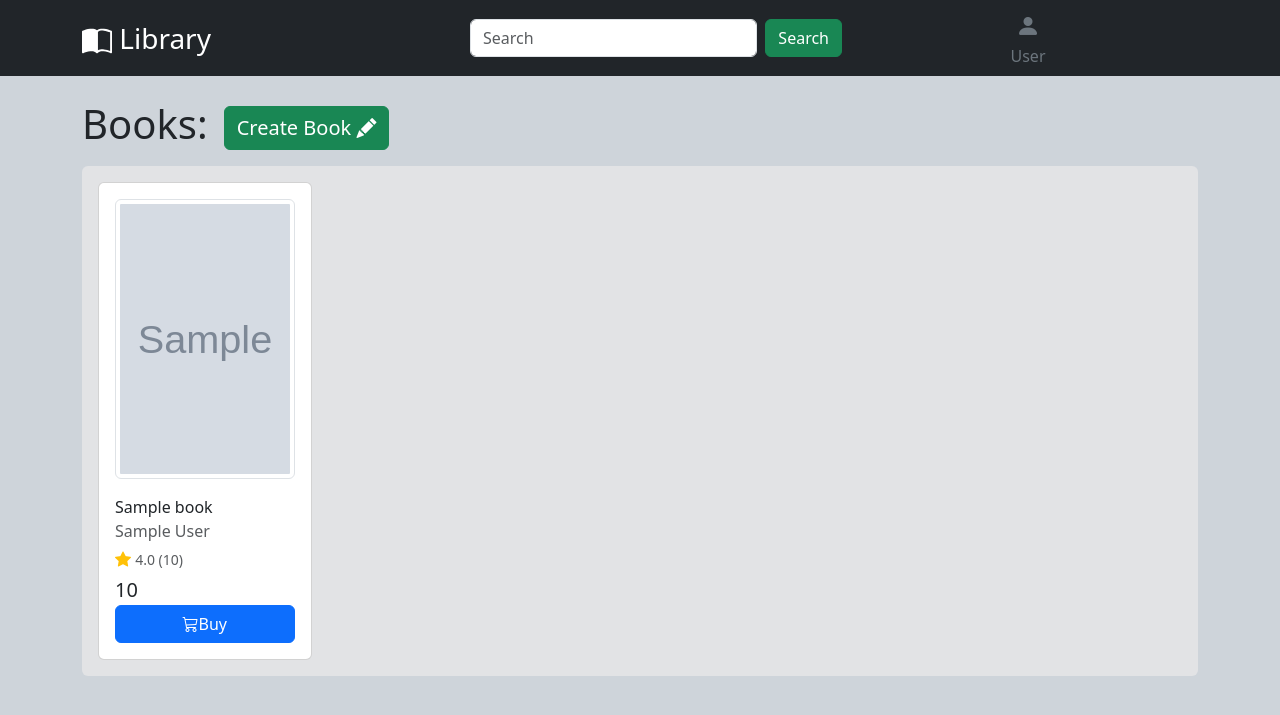
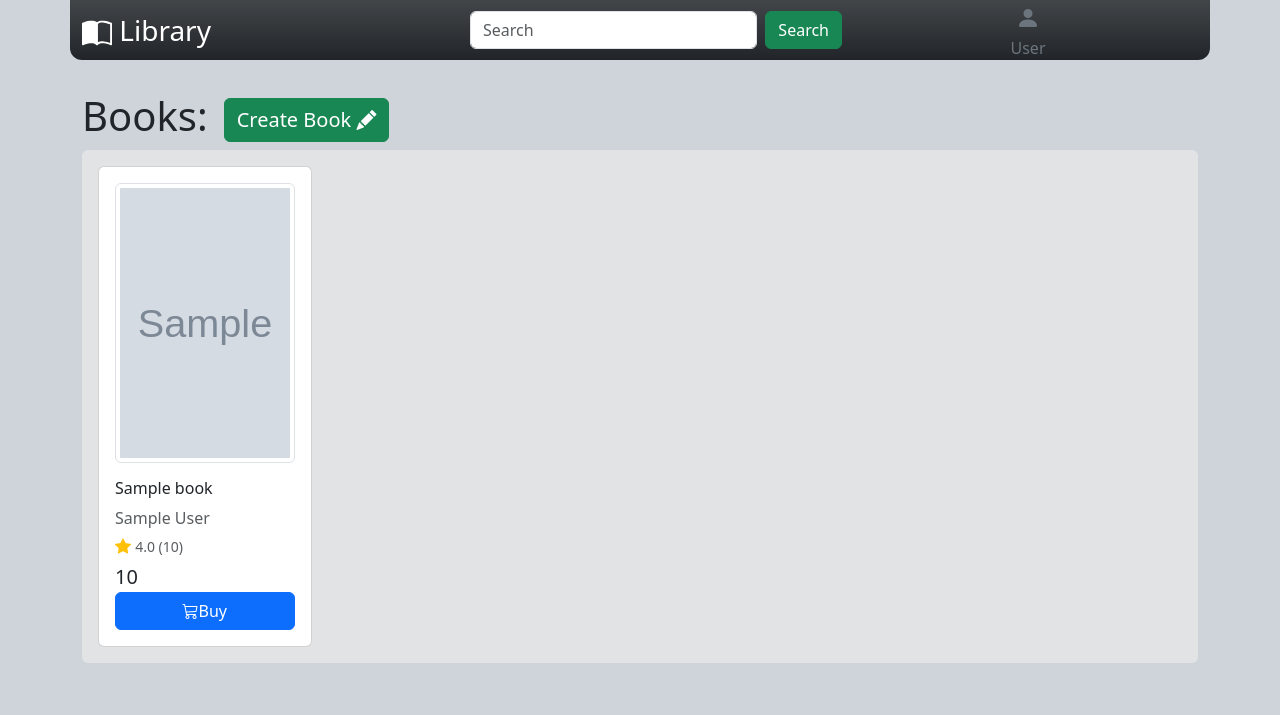
Before and after one commit to Kotoninja/Libros, a Django app: page / in a window 1280 px wide. Shown: the top 715 px of the page. Run offline with Django 5.2, Linux system fonts and the light colour scheme; tables that the repository leaves empty hold one stand-in row (values such as "Sample post"); grey boxes marked "Sample" are stand-in pictures.

Commit message:
added pagination in home page and other fixes

```diff
--- /dev/null
+++ b/library/static/library/css/style.css
@@ -0,0 +1,12 @@
+.ktn-text-truncate {
+    display: -webkit-box;
+    overflow: hidden;
+    -webkit-box-orient: vertical;
+    -webkit-line-clamp: 2;
+    line-clamp: 2;
+}
+
+.ktn-rounded-navbar {
+    border-bottom-left-radius: 12px;
+    border-bottom-right-radius: 12px;
+}
--- a/library/templates/base.html
+++ b/library/templates/base.html
@@ -13,21 +13,23 @@
     <link href="https://cdn.jsdelivr.net/npm/bootstrap@5.3.2/dist/css/bootstrap.min.css" rel="stylesheet"
         integrity="sha384-T3c6CoIi6uLrA9TneNEoa7RxnatzjcDSCmG1MXxSR1GAsXEV/Dwwykc2MPK8M2HN" crossorigin="anonymous" />
     <link rel="stylesheet" href="https://cdn.jsdelivr.net/npm/bootstrap-icons@1.13.1/font/bootstrap-icons.min.css">
-    <link rel="stylesheet" href="{% static 'library/css/style.css' %}">
+    {% block css %}{% endblock css %}
 </head>
 
 <body class="bg-dark-subtle">
     <header>
-        <nav class="navbar navbar-dark bg-dark navbar-expand-lg">
-            <div class="container">
-                <a class="navbar-brand fs-3 col-1 col-lg-4 col-md-2 col-sm-1" href="{% url 'library:home' %}">
+        <nav class="navbar fixed-top navbar-expand-lg p-0">
+            <div class="container bg-dark bg-gradient ktn-rounded-navbar">
+                <div class="navbar-brand fs-3 col-1 col-lg-4 col-md-2 col-sm-1 user-select-none">
+                    <a class="text-decoration-none text-white" href="{% url 'library:home' %}">
                         <svg xmlns="http://www.w3.org/2000/svg" width="30" height="30" fill="currentColor"
-                        class="bi bi-book-half" viewBox="0 0 16 16">
+                            class="bi bi-book-half my-auto" viewBox="0 0 16 16">
                             <path
                                 d="M8.5 2.687c.654-.689 1.782-.886 3.112-.752 1.234.124 2.503.523 3.388.893v9.923c-.918-.35-2.107-.692-3.287-.81-1.094-.111-2.278-.039-3.213.492zM8 1.783C7.015.936 5.587.81 4.287.94c-1.514.153-3.042.672-3.994 1.105A.5.5 0 0 0 0 2.5v11a.5.5 0 0 0 .707.455c.882-.4 2.303-.881 3.68-1.02 1.409-.142 2.59.087 3.223.877a.5.5 0 0 0 .78 0c.633-.79 1.814-1.019 3.222-.877 1.378.139 2.8.62 3.681 1.02A.5.5 0 0 0 16 13.5v-11a.5.5 0 0 0-.293-.455c-.952-.433-2.48-.952-3.994-1.105C10.413.809 8.985.936 8 1.783" />
                         </svg>
                         <span class="d-none d-lg-inline d-md-inline">Library</span>
                     </a>
+                </div>
 
                 <div class="col-lg-4 col-md-8 col-sm-8 col-8">
                     <form class="d-flex" role="search">
@@ -56,6 +58,9 @@
         </nav>
     </header>
     <main>
+        <div class="d-block" style="height: 68px;">
+
+        </div>
         <div class="container mt-4">
             {% block content %}
             {% endblock content %}
--- a/library/templates/library/home.html
+++ b/library/templates/library/home.html
@@ -2,22 +2,57 @@
 {% load static %}
 {% block title %}Home{% endblock title %}
 
+{% block css %}
+<link rel="stylesheet" href="{% static 'library/css/style.css' %}">
+<script src="https://cdn.jsdelivr.net/npm/htmx.org@2.0.6/dist/htmx.min.js"></script>
+{% endblock css %}
+
 {% block content %}
-
-{% comment %} {% include "search_field.html" %} {% endcomment %}
-
-<!-- End Search field -->
 <section class="mt-4">
     <!-- Title/Create book -->
     <h1 class="m-0">Books:<a href="{% url 'library:create_book' %}" class="btn btn-success ms-3 fs-5"> Create Book <i
                 class="bi bi-pencil-fill"></i></a></h1>
     <!-- End Title/Create book-->
 
-    {% if books %}
-    <div class="bg-secondary-subtle mt-3 p-3 rounded">
-        <div class="row g-1 row-cols-xxl-6 row-cols-lg-5 row-cols-md-4 row-cols-sm-2">
+    <!-- Pagination -->
+    {% comment %} {% if page_obj.has_other_pages %}
+    <div class="mt-2 d-flex justify-content-center align-content-center">
+        <nav aria-label="Page navigation example">
+            <ul class="pagination">
+                {% if page_obj.has_previous %}
+                <li class="page-item">
+                    <a class="page-link" href="?page={{page_obj.previous_page_number}}" aria-label="Previous">
+                        <span aria-hidden="true">&laquo;</span>
+                    </a>
+                </li>
+                {% endif %}
+
+                {% for page in page_obj.paginator.page_range %}
+                {% if page == page_obj.number %}
+                    <li class="page-item active"><a class="page-link" aria-current="page">{{page}}</a></li>
+                {% elif page >= page_obj.number|add:-2 and page <= page_obj.number|add:2 %}
+                    <li class="page-item"><a class="page-link" href="?page={{page}}" aria-current="page">{{page}}</a></li>
+                {% endif %}
+
+                {% endfor %}
+                {% if page_obj.has_next %}
+                <li class="page-item">
+                <a class="page-link" href="?page={{page_obj.next_page_number}}" aria-label="Next">
+                    <span aria-hidden="true">&raquo;</span>
+                </a>
+                </li>
+                {% endif %}
+            </ul>
+        </nav>
+    </div>
+    {% endif %} {% endcomment %}
+    <!-- End Pagination-->
+
+    {% if page_obj %}
+    <div class="bg-secondary-subtle mt-2 p-3 rounded">
+        <div class="row g-1 row-cols-xxl-6 row-cols-lg-5 row-cols-md-4 row-cols-sm-2" id="col">
             <!-- One Book Field -->
-            {% for book in books %}
+            {% for book in page_obj %}
             <div class="col">
                 <div class="card">
                     <div class="card-body">
@@ -84,8 +119,21 @@
                     </div>
                 </div>
                 <!-- End One Book Field -->
+
+                <!-- htmx pagination -->
+                {% if page_obj.has_next and forloop.last%}
+                    <div
+                        hx-get="{% url 'library:home' %}?page={{ page_obj.next_page_number }}"
+                        hx-swap="beforeend"
+                        hx-target="#col"
+                        hx-select=".col"
+                        hx-trigger="revealed">
+                    </div>
+                {% endif %}
+                <!-- End htmx pagination -->
             </div>
             {% endfor %}
+
         </div>
     </div>
     {% else %}
--- a/library/views.py
+++ b/library/views.py
@@ -1,7 +1,8 @@
 # Django
 from django.shortcuts import render, get_object_or_404
-from django.http import HttpResponseRedirect
+from django.http import HttpResponseRedirect, HttpResponse
 from django.urls import reverse
+from django.core.paginator import Paginator
 
 # Other
 from .models import Book
@@ -9,8 +10,12 @@ from .forms import CreateBookForm
 
 
 def home(request):
-    context = {"books": Book.objects.all()}
-    return render(request, "library/home.html", context=context)
+    paginator = Paginator(Book.objects.all(),12)
+
+    page_number = request.GET.get("page")
+    page_obj = paginator.get_page(page_number)
+
+    return render(request, "library/home.html", {"page_obj": page_obj})
 
 
 def book(request, id):
```
Also changed, not shown: library/management/commands/closepoll.py (added, +21 -0 lines), library/tests/test_views.py (+7 -2 lines). Lines whose indentation alone changed are shown as unchanged.
